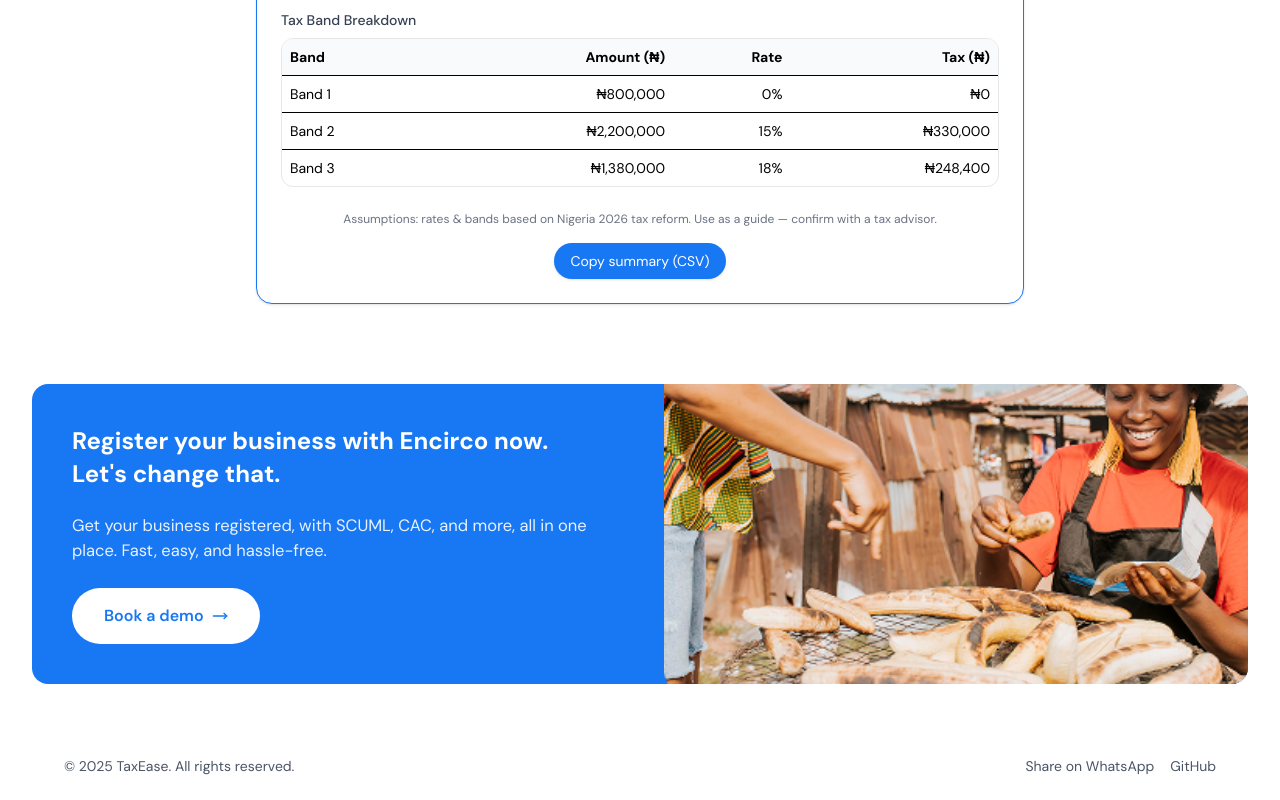
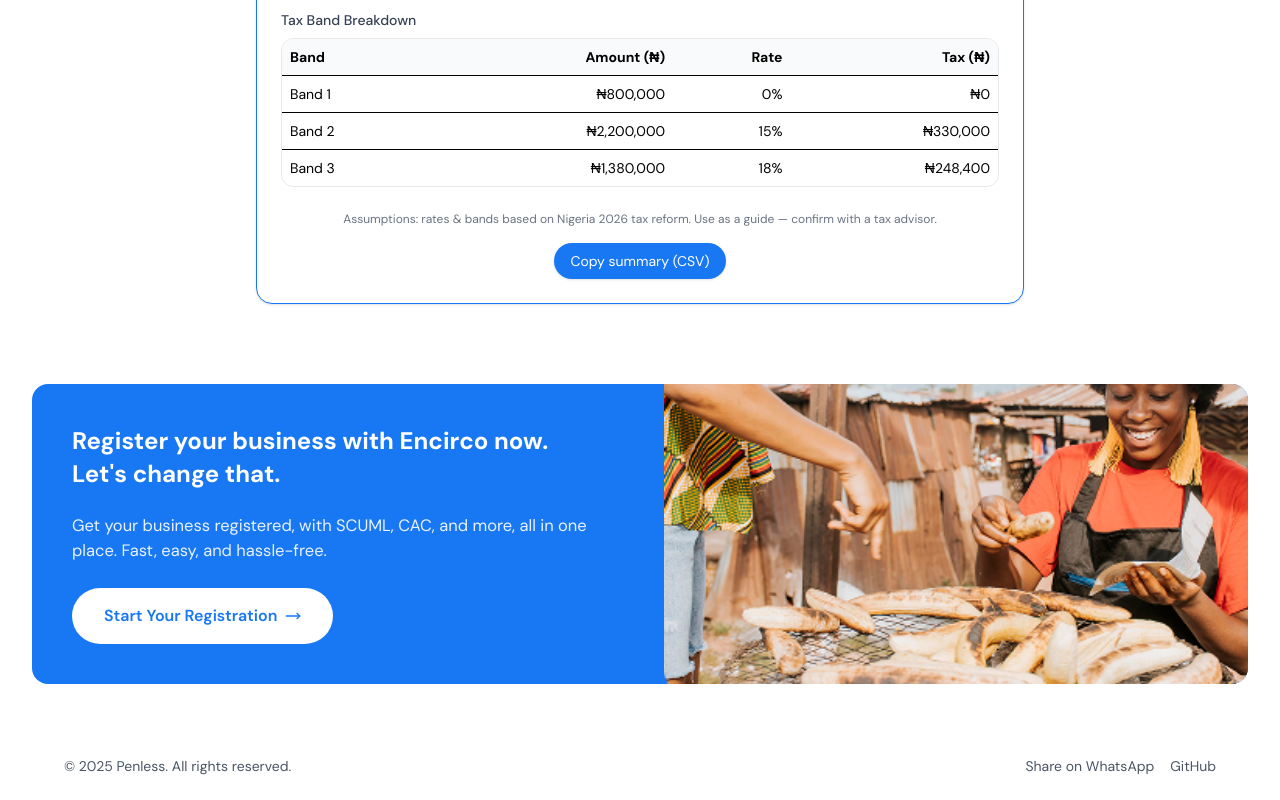
Before and after one commit to egokiemute/taxease, a Next.js app: page /tax in a window 1280 px wide. Shown: the part 759-1559 px from the top of the page. Built offline with nearby package versions, Linux system fonts and the light colour scheme.

Commit message:
fix: update button text in EncircoBanner and correct copyright notice in Footer

```diff
--- a/src/components/EncircoBanner.tsx
+++ b/src/components/EncircoBanner.tsx
@@ -25,7 +25,7 @@ const EncircoBanner = () => {
             target="_blank"
             className="flex items-center gap-2 w-fit rounded-full font-semibold px-8 py-4 bg-white text-[#1877F2] hover:bg-gray-100"
           >
-            Book a demo
+            Start Your Registration
             <MoveRight size={16} />
           </Link>
         </div>
--- a/src/components/Footer.tsx
+++ b/src/components/Footer.tsx
@@ -6,7 +6,7 @@ export default function Footer() {
       <div className="max-w-7xl mx-auto px-4 sm:px-8 flex flex-col sm:flex-row items-center justify-between text-sm text-gray-600">
         {/* Left side */}
         <p className="mb-4 sm:mb-0">
-          © {new Date().getFullYear()} TaxEase. All rights reserved.
+          © {new Date().getFullYear()} Penless. All rights reserved.
         </p>
 
         {/* Right side */}
```
